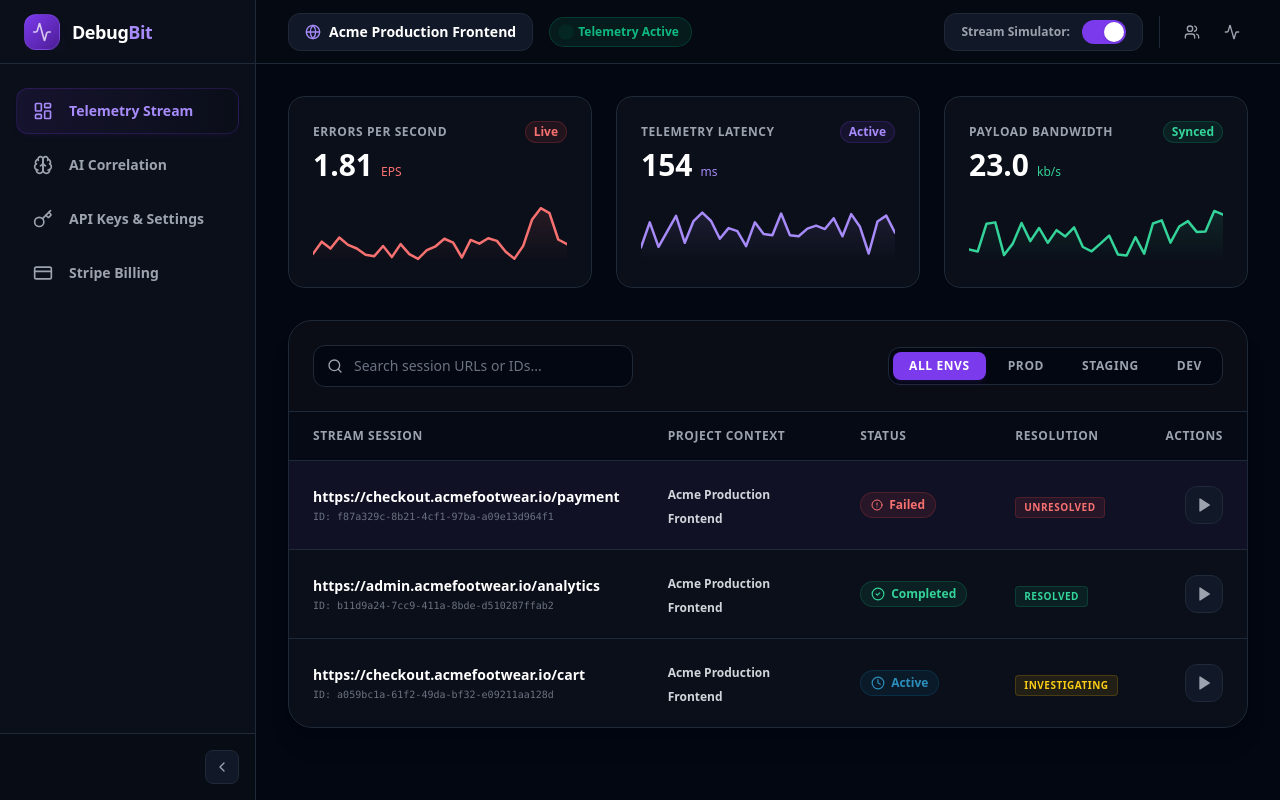
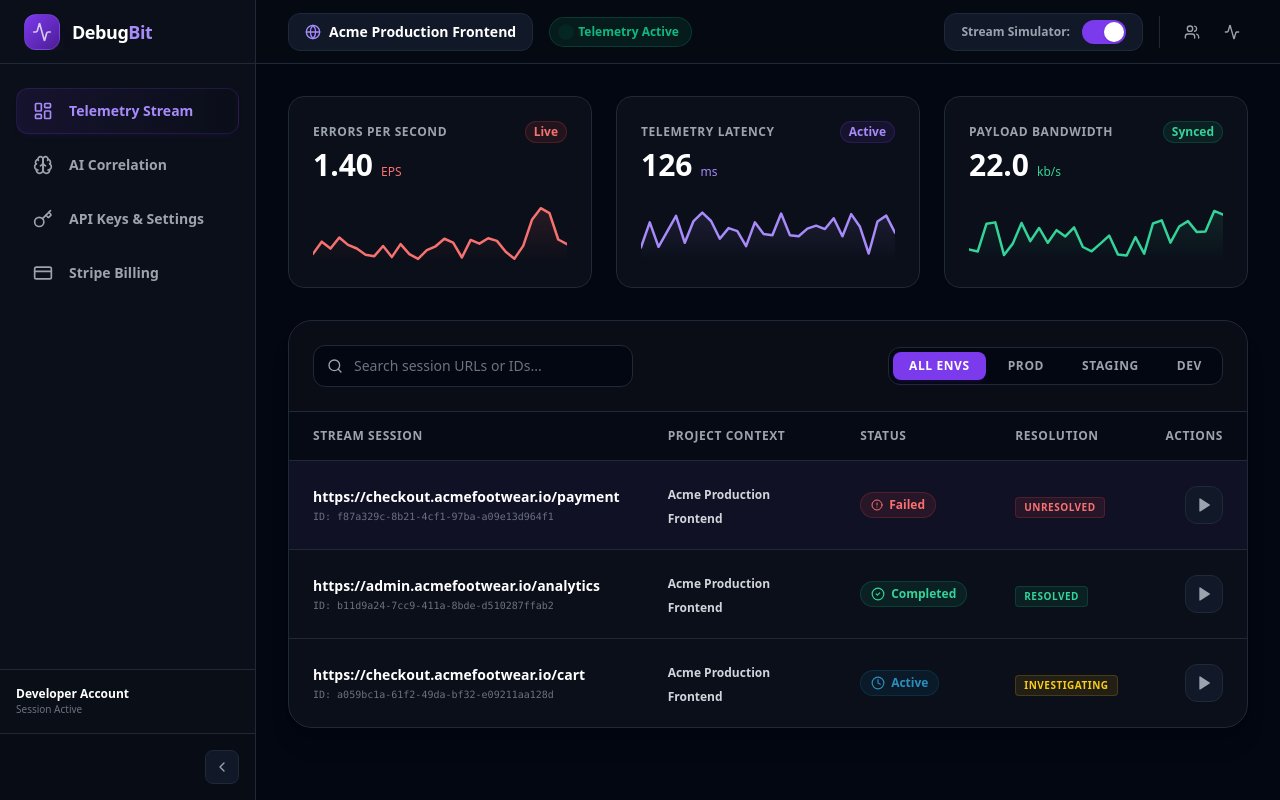
Before and after one commit to AlajeBash/debugbit, a Next.js app in the folder saas/: page /dashboard in a window 1280 px wide. Built offline with nearby package versions, Linux system fonts and the light colour scheme.

Commit message:
fix: resolve TelemetryStreamView hydration mismatch and integrate Clerk UserButton logout controls in Sidebar

```diff
--- a/saas/src/components/dashboard/Sidebar.tsx
+++ b/saas/src/components/dashboard/Sidebar.tsx
@@ -10,6 +10,7 @@ import {
   ChevronRight,
   Activity
 } from 'lucide-react';
+import { UserButton } from '@clerk/nextjs';
 
 interface SidebarProps {
   activeTab: string;
@@ -77,6 +78,26 @@ export default function Sidebar({
         })}
       </nav>
 
+      {/* User Profile Block */}
+      <div className="p-4 border-t border-[#1f2937] bg-[#070a12]/20 flex items-center justify-between gap-3">
+        <div className="flex items-center gap-3 overflow-hidden">
+          <UserButton
+            afterSignOutUrl="/"
+            appearance={{
+              elements: {
+                userButtonAvatarBox: "h-9 w-9 rounded-xl border border-[#1f2937] hover:border-[#7c3aed] transition-colors"
+              }
+            }}
+          />
+          {!isSidebarCollapsed && (
+            <div className="flex flex-col text-left overflow-hidden">
+              <span className="text-xs font-bold text-white truncate">Developer Account</span>
+              <span className="text-[10px] text-gray-500 font-medium truncate">Session Active</span>
+            </div>
+          )}
+        </div>
+      </div>
+
       {/* Collapse Trigger Footer */}
       <div className="p-4 border-t border-[#1f2937] bg-[#070a12]/50 flex justify-end">
         <button
--- a/saas/src/components/dashboard/TelemetryStreamView.tsx
+++ b/saas/src/components/dashboard/TelemetryStreamView.tsx
@@ -40,18 +40,26 @@ export default function TelemetryStreamView({
 }: TelemetryStreamViewProps) {
   const [searchQuery, setSearchQuery] = useState('');
   const [envFilter, setEnvFilter] = useState<'all' | 'prod' | 'staging' | 'dev'>('all');
+  const [mounted, setMounted] = useState(false);
+  const [metricsTick, setMetricsTick] = useState(0);
 
   // Canvases refs for real-time live sparklines
   const epsCanvasRef = useRef<HTMLCanvasElement | null>(null);
   const latencyCanvasRef = useRef<HTMLCanvasElement | null>(null);
   const bandwidthCanvasRef = useRef<HTMLCanvasElement | null>(null);
 
-  // Sparkline data buffers
-  const epsData = useRef<number[]>(Array(30).fill(0).map(() => Math.random() * 2));
-  const latencyData = useRef<number[]>(Array(30).fill(120).map(() => 100 + Math.random() * 60));
-  const bandwidthData = useRef<number[]>(Array(30).fill(15).map(() => 10 + Math.random() * 12));
+  // Sparkline data buffers - initialized to static constants to prevent React server-client hydration mismatches
+  const epsData = useRef<number[]>(Array(30).fill(0.35));
+  const latencyData = useRef<number[]>(Array(30).fill(120));
+  const bandwidthData = useRef<number[]>(Array(30).fill(15.4));
 
   useEffect(() => {
+    setMounted(true);
+    // Seed initial client-side random data safely upon mount
+    epsData.current = Array(30).fill(0).map(() => Math.random() * 2);
+    latencyData.current = Array(30).fill(120).map(() => 100 + Math.random() * 60);
+    bandwidthData.current = Array(30).fill(15).map(() => 10 + Math.random() * 12);
+
     const drawSparkline = (canvas: HTMLCanvasElement | null, data: number[], color: string, fillGradient: string[]) => {
       if (!canvas) return;
       const ctx = canvas.getContext('2d');
@@ -115,6 +123,8 @@ export default function TelemetryStreamView({
       drawSparkline(epsCanvasRef.current, epsData.current, '#f87171', ['rgba(248, 113, 113, 0.15)', 'rgba(248, 113, 113, 0)']);
       drawSparkline(latencyCanvasRef.current, latencyData.current, '#a78bfa', ['rgba(167, 139, 250, 0.15)', 'rgba(167, 139, 250, 0)']);
       drawSparkline(bandwidthCanvasRef.current, bandwidthData.current, '#34d399', ['rgba(52, 211, 153, 0.15)', 'rgba(52, 211, 153, 0)']);
+
+      setMetricsTick(t => t + 1);
     }, 800);
 
     // Initial draw
```
